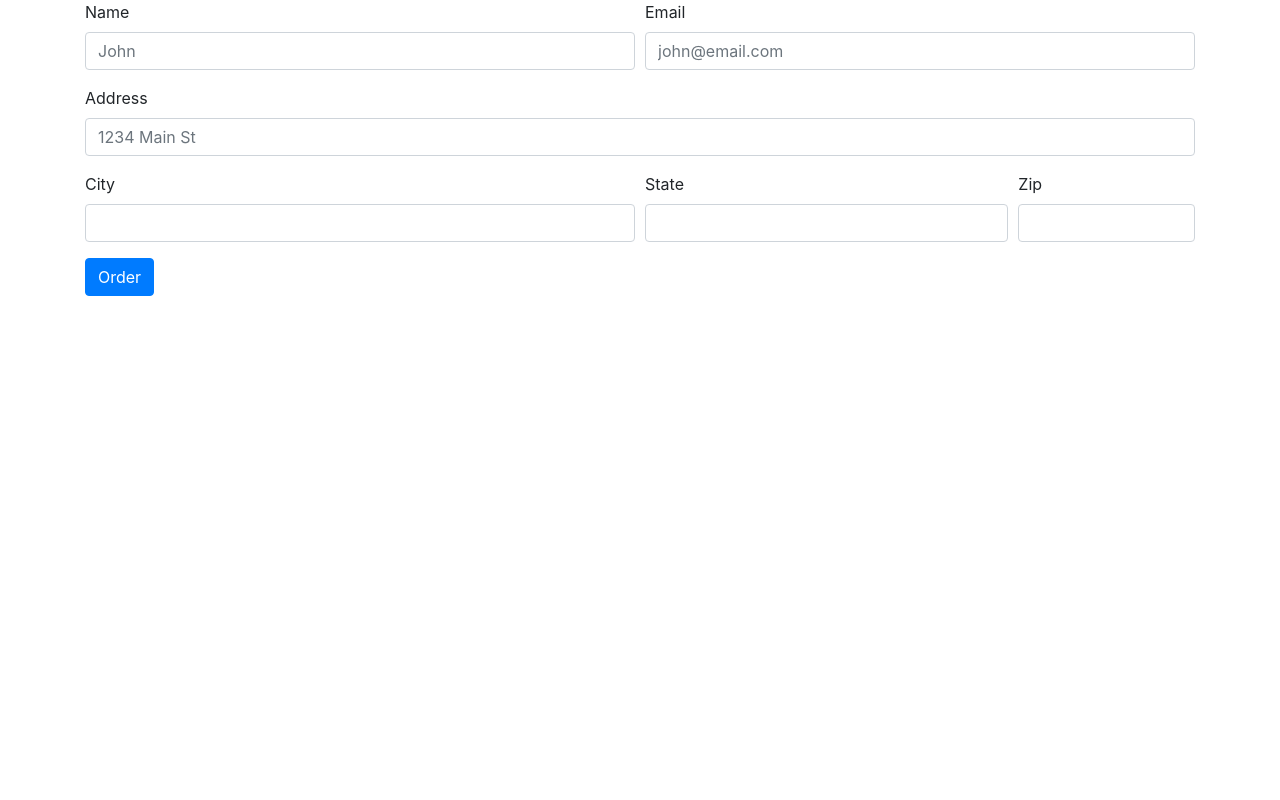
After one commit to AodanHardy/DjangoEcommerceSite, a Django app: page /checkout/ in a window 1280 px wide. The commit adds this page. Run offline with Django 5.2, Linux system fonts and the light colour scheme; some libraries are stand-ins or nearby versions.

Commit message:
finish cart functionality and working on checkout form

```diff
--- a/ecomsite/urls.py
+++ b/ecomsite/urls.py
@@ -22,4 +22,5 @@ urlpatterns = [
     path('admin/', admin.site.urls),
     path('', views.index, name='index'),
     path('<int:id>/', views.detail, name='detail'),
+    path('checkout/', views.checkout, name='checkout')
 ]
--- /dev/null
+++ b/shop/templates/shop/checkout.html
@@ -0,0 +1,84 @@
+<html lang="en">
+
+<head>
+      <link rel="stylesheet" href="https://stackpath.bootstrapcdn.com/bootstrap/4.5.2/css/bootstrap.min.css">
+    <!-- jQuery -->
+    <script src="https://code.jquery.com/jquery-3.4.1.min.js"></script>
+    <!-- Bootstrap JS -->
+    <script src="https://stackpath.bootstrapcdn.com/bootstrap/4.5.2/js/bootstrap.bundle.min.js"></script>
+
+</head>
+
+<body>
+
+<div class="container">
+
+
+                        <!-- DISPLAY ALL CART ITEMS -->
+    <div class="row">
+        <div class="col-md-12">
+            <ul class="list-group" id="item_list"></ul>
+        </div>
+    </div>
+
+                                <!--  FORM -->
+    <div class="row">
+        <div class="col-md-12">
+            <form method="POST">
+              <div class="form-row">
+                <div class="form-group col-md-6">
+                  <label for="name">Name</label>
+                  <input type="text" id="name" name="name" class="form-control"  placeholder="John">
+                </div>
+                <div class="form-group col-md-6">
+                  <label for="email">Email</label>
+                  <input id="email" name="email" type="email" class="form-control"  placeholder="john@email.com">
+                </div>
+              </div>
+              <div class="form-group">
+                <label for="address">Address</label>
+                <input id="address" name="address" type="text" class="form-control" placeholder="1234 Main St">
+              </div>
+              <div class="form-row">
+                <div class="form-group col-md-6">
+                  <label for="city">City</label>
+                  <input type="text" class="form-control" id="city" name="city">
+                </div>
+                <div class="form-group col-md-4">
+                  <label for="state">State</label>
+                  <input id="state" name="state" type="text" class="form-control">
+                </div>
+                <div class="form-group col-md-2">
+                  <label for="zipcode">Zip</label>
+                  <input type="text" class="form-control" id="zipcode" name="zipcode">
+                </div>
+              </div>
+              <button type="submit" class="btn btn-primary">Order</button>
+            </form>
+
+        </div>
+    </div>
+
+
+</div>
+
+</body>
+
+<script type="text/javascript">
+    if (localStorage.getItem('cart') == null) {
+        var cart = {};
+    }
+    else {
+        cart = JSON.parse(localStorage.getItem('cart'))
+    }
+
+    for (item in cart){
+        let name = cart[item][1];
+        let quantity = cart[item][0];
+
+        itemString = `<li class="list-group-item">${name}-${quantity}</li>`;
+        $('#item_list').append(itemString);
+    }
+
+</script>
+</html>
--- a/shop/views.py
+++ b/shop/views.py
@@ -25,3 +25,7 @@ def index(request):
 def detail(request, id):
     product_object = Product.objects.get(id=id)
     return render(request, 'shop/detail.html', {'product_object': product_object})
+
+
+def checkout(request):
+    return render(request, 'shop/checkout.html')
```
Also changed, not shown: shop/templates/shop/index.html (+68 -10 lines), shop/templates/shop/base.html (added).
